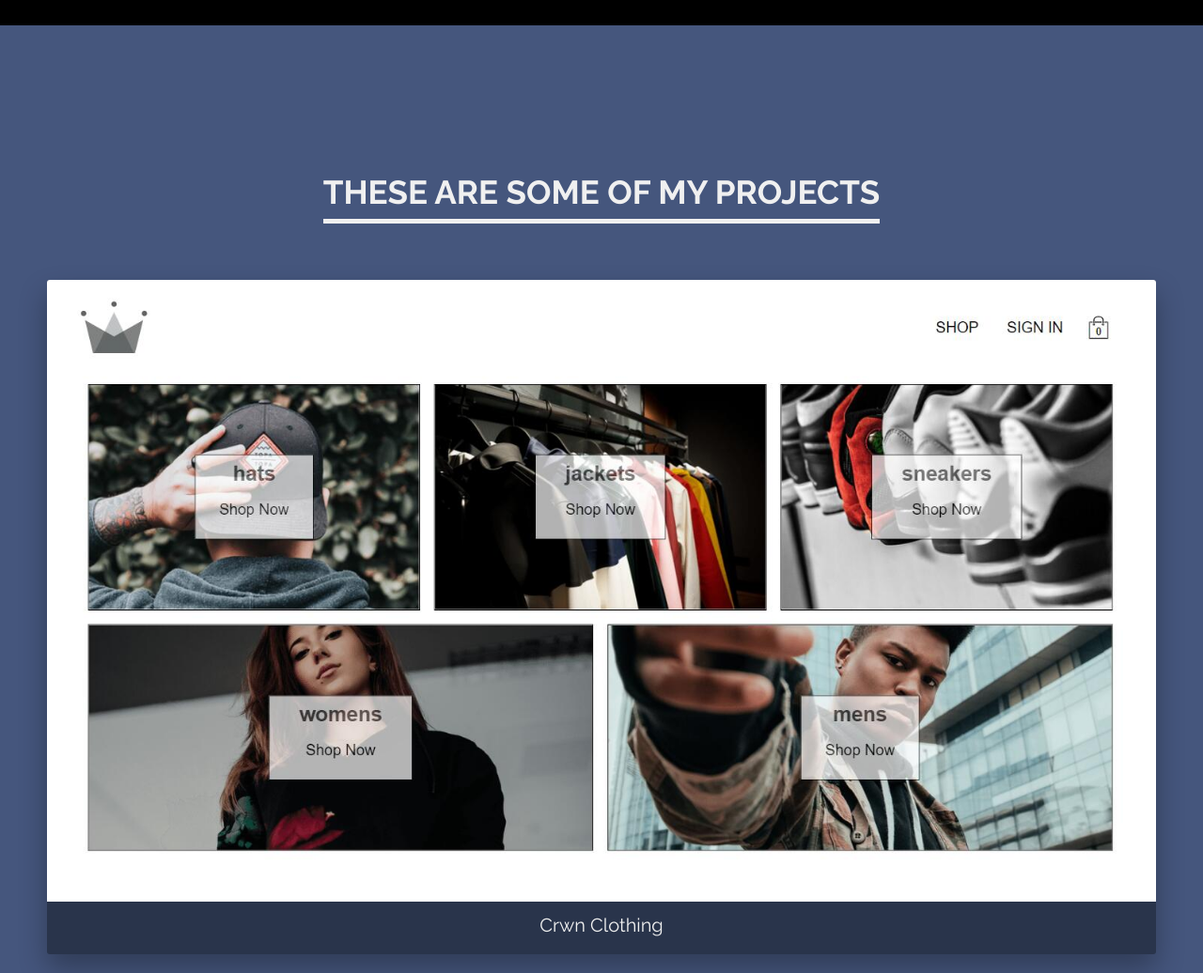
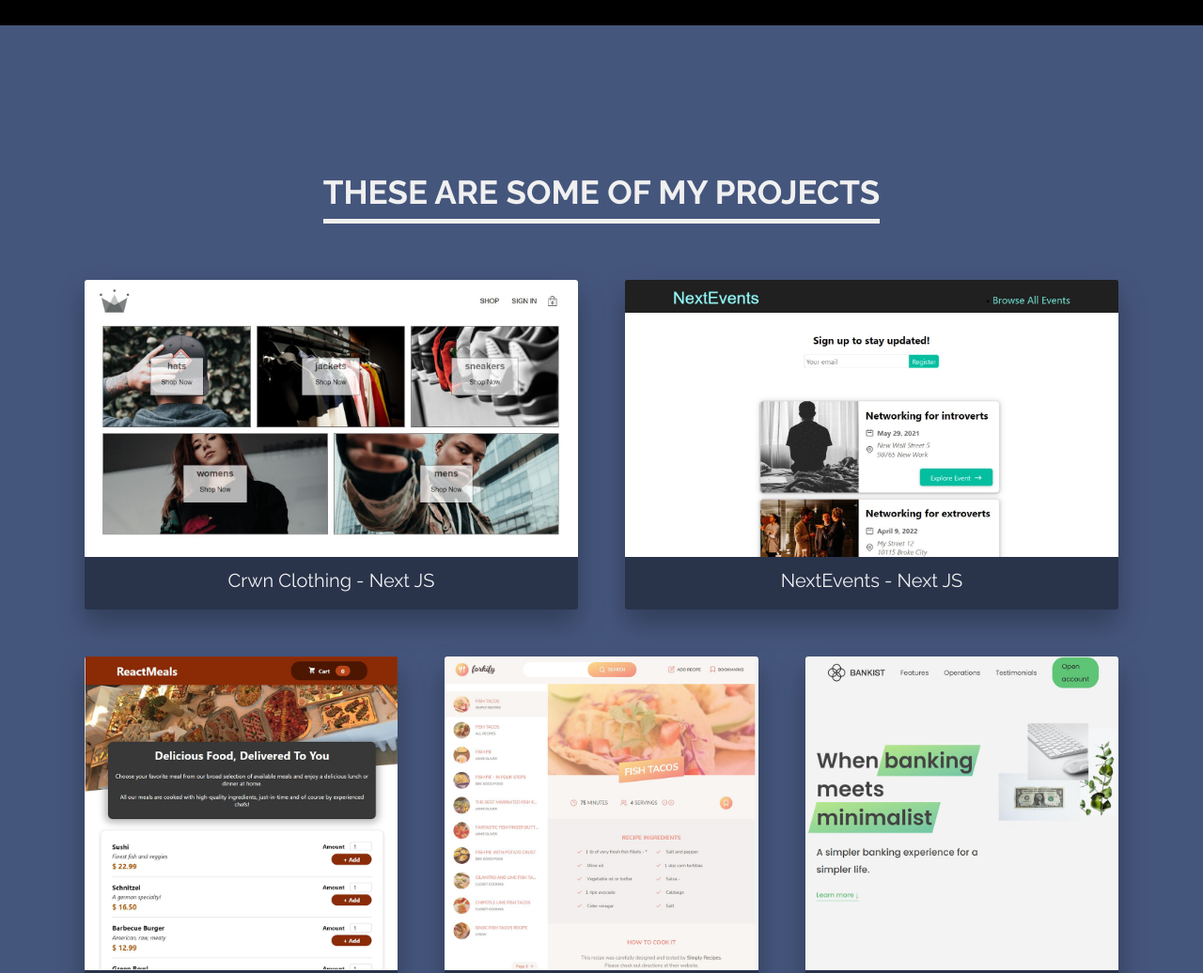
Before and after one commit to sherry032/my-resume, a website built with Parcel: page index.html in a window 1280 px wide. Shown: the part 773-1809 px from the top of the page at 94% size. Built offline with nearby package versions, Linux system fonts and the light colour scheme.

Commit message:
new project added

```diff
--- a/index.html
+++ b/index.html
@@ -29,12 +29,16 @@
         </section>
 
         <section class="section-projects" id="projects">
+          <div class="section-projects-container">
             <h2 class="heading-secondary">These are some of my projects</h2>
             <div class="section-projects-grid">
-
                 <a href="https://nextjs-crwn-clothing-silk.vercel.app" class="project main-project">
                     <img src="./img/project-7-crwn-clothing.jpg" alt="project" class="project-image">
-                    <p class="project-title">Crwn Clothing</p>
+                    <p class="project-title">Crwn Clothing - Next JS</p>
+                </a>
+                <a href="https://nextjs-crwn-clothing-silk.vercel.app" class="project main-project">
+                    <img src="./img/project-8-nextjs-events.jpg" alt="project" class="project-image">
+                    <p class="project-title">NextEvents - Next JS</p>
                 </a>
                 <a href="https://food-order-app-green.vercel.app/" class="project">
                     <img src="./img/project-6-food-order-app.jpg" alt="project" class="project-image">
@@ -61,6 +65,7 @@
                     <p class="project-title">Trillo</p>
                 </a>
             </div>
+          </div>
         </section>
 
         <section class="section-work" id="work">
--- a/sass/_home.scss
+++ b/sass/_home.scss
@@ -9,17 +9,23 @@
 }
 
 .section-projects{
-    @include flex-center;
-    flex-direction: column;
-    gap: 3rem;
     background-color: var(--main-blue);
-    padding: 15rem 5rem;
-    overflow: hidden;
+
+    &-container{
+        max-width: 120rem;
+        padding: 15rem 5rem;
+        overflow: hidden;
+        @include flex-center;
+        flex-direction: column;
+        gap: 3rem;
+        margin: 0 auto;
+    }
     &-grid{
         display: grid;
         grid-template-columns: repeat(6, 1fr);
         gap: 5rem;
         }
+
 }
 
 .section-work{
--- a/sass/_project.scss
+++ b/sass/_project.scss
@@ -30,5 +30,5 @@
 }
 
 .main-project {
-    grid-column: 1 / -1;
+    grid-column: span 3;
 }
```
Also changed, not shown: img/project-8-nextjs-events.jpg (added).
